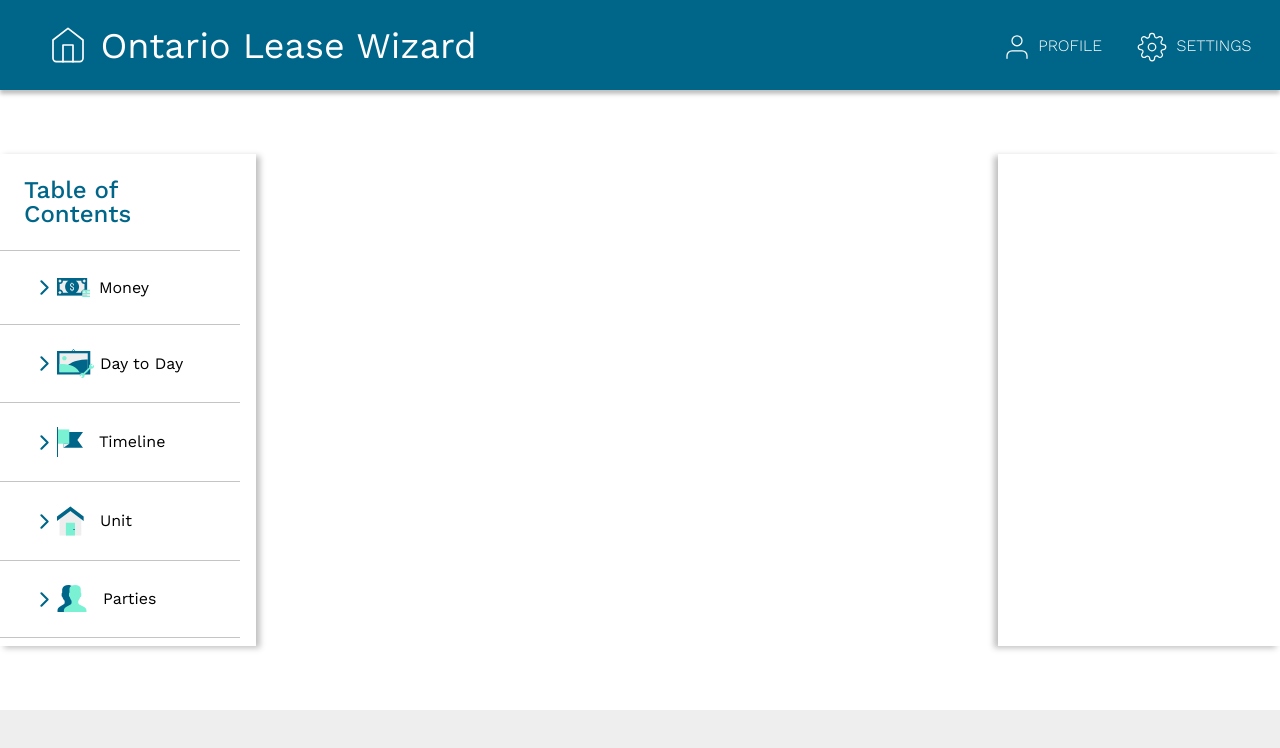
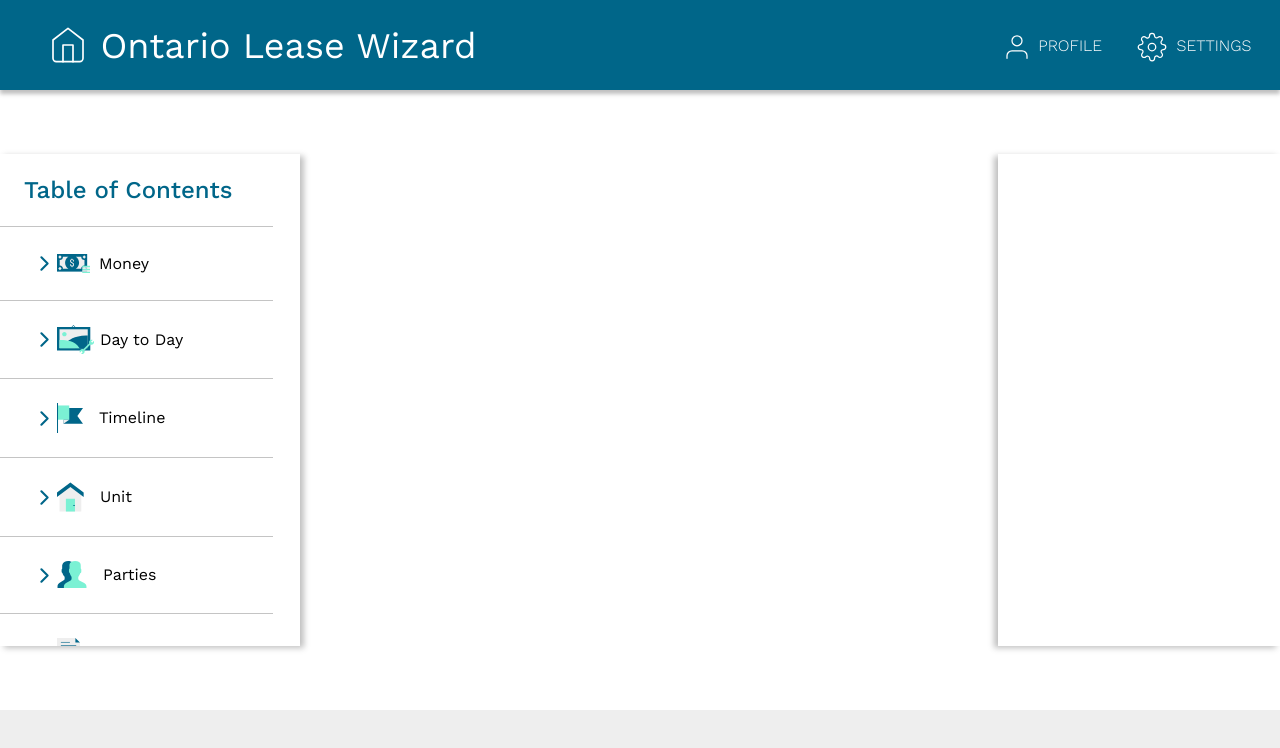
Before and after one commit to law-design-colab-ctto/ontario-lease-wizard, a React (Create React App) app: page / in a window 1280 px wide. Shown: the top 748 px of the page. Built offline with nearby package versions, Linux system fonts and the light colour scheme.

Commit message:
Sidebar tweaking, documentation change.

```diff
--- a/src/App.css
+++ b/src/App.css
@@ -138,7 +138,7 @@ header {
 /* The grid is split into 3 columns, 4 rows, adjusted to viewport. Viewport has a min-width of 960px (see .App). */
 .AppGrid {
   display: grid;
-  grid-template-columns: minmax(250px, 20vw) 1fr minmax(250px, 20vw);
+  grid-template-columns: minmax(300px, 20vw) 1fr minmax(300px, 20vw);
   grid-template-rows: 27vh 27vh 1fr 90px;
   height: calc(100vh - 90px); }
 
@@ -202,6 +202,7 @@ nav {
 /* Content and sidebar currently share a content container to poll content together from /pages/, within the same component. */
 .content {
   grid-column: 2 / 4;
+  z-index: 1;
   grid-row: 1 / 4; }
 
 .sidebar {
@@ -213,8 +214,9 @@ nav {
   float: right;
   width: 22vw; }
 
-/* Footer lives at the bottom, with the free space available after most of the grid is calculated. */
+/* Footer lives at the bottom, with a fixed 90px height. */
 footer {
   grid-column: 1 / 4;
+  z-index: 2;
   grid-row: 4;
   background-color: #EEEEEE; }
--- a/src/App.scss
+++ b/src/App.scss
@@ -157,11 +157,11 @@ header {
 }
 
 /* Navigation, content, sidebar and footer share a CSS grid. */
-  /* The grid is split into 3 columns, 4 rows, adjusted to viewport. Viewport has a min-width of 960px (see .App). */
+/* The grid is split into 3 columns, 4 rows, adjusted to viewport. Viewport has a min-width of 960px (see .App). */
 
 .AppGrid {
   display: grid;
-  grid-template-columns: minmax(250px, 20vw) 1fr minmax(250px, 20vw);
+  grid-template-columns: minmax(300px, 20vw) 1fr minmax(300px, 20vw);
   grid-template-rows: 27vh 27vh 1fr 90px;
   height: calc(100vh - 90px);
 }
@@ -242,6 +242,7 @@ nav {
 
 .content {
   grid-column: 2 / 4;
+  z-index: 1;
   grid-row: 1 / 4;
 }
 
@@ -255,10 +256,11 @@ nav {
   width: 22vw;
 }
 
-/* Footer lives at the bottom, with the free space available after most of the grid is calculated. */
+/* Footer lives at the bottom, with a fixed 90px height. */
 
 footer {
   grid-column: 1 / 4;
+  z-index: 2;
   grid-row: 4;
   background-color: $lightgray;
 }
```
